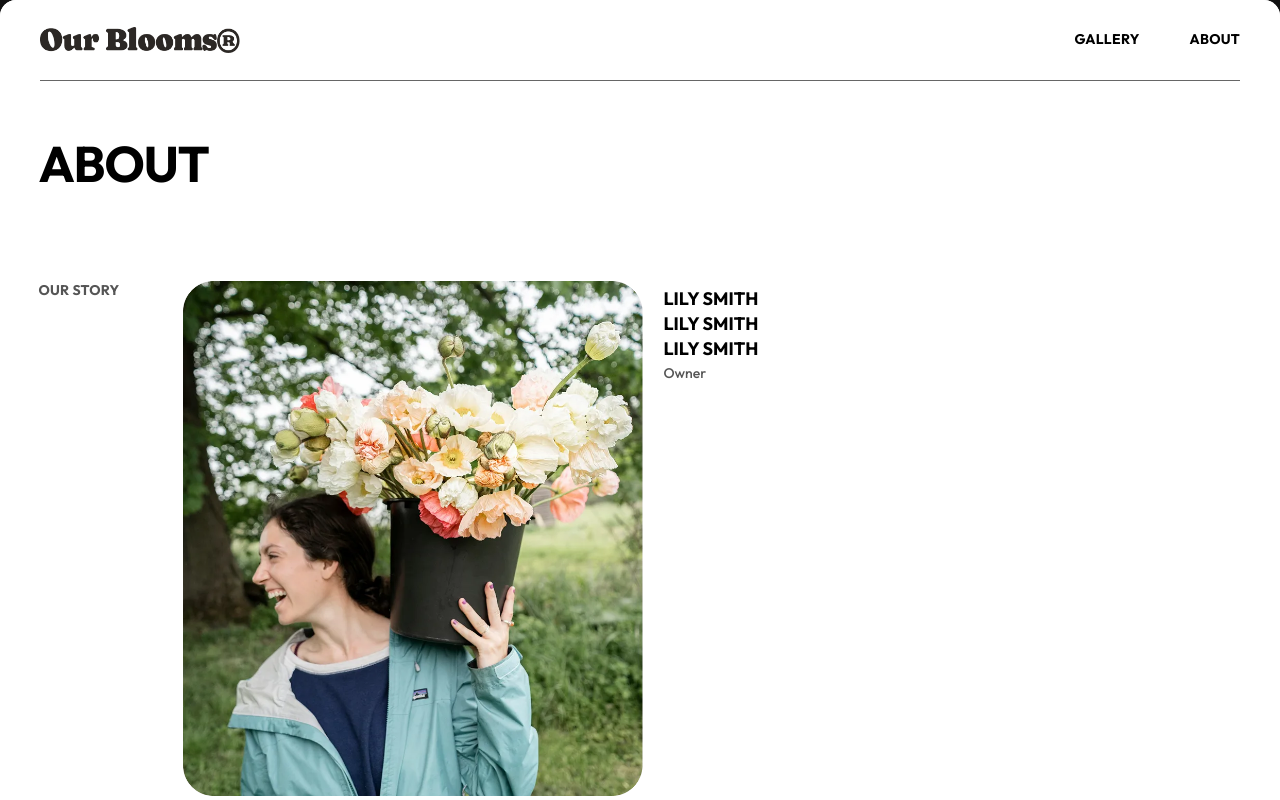
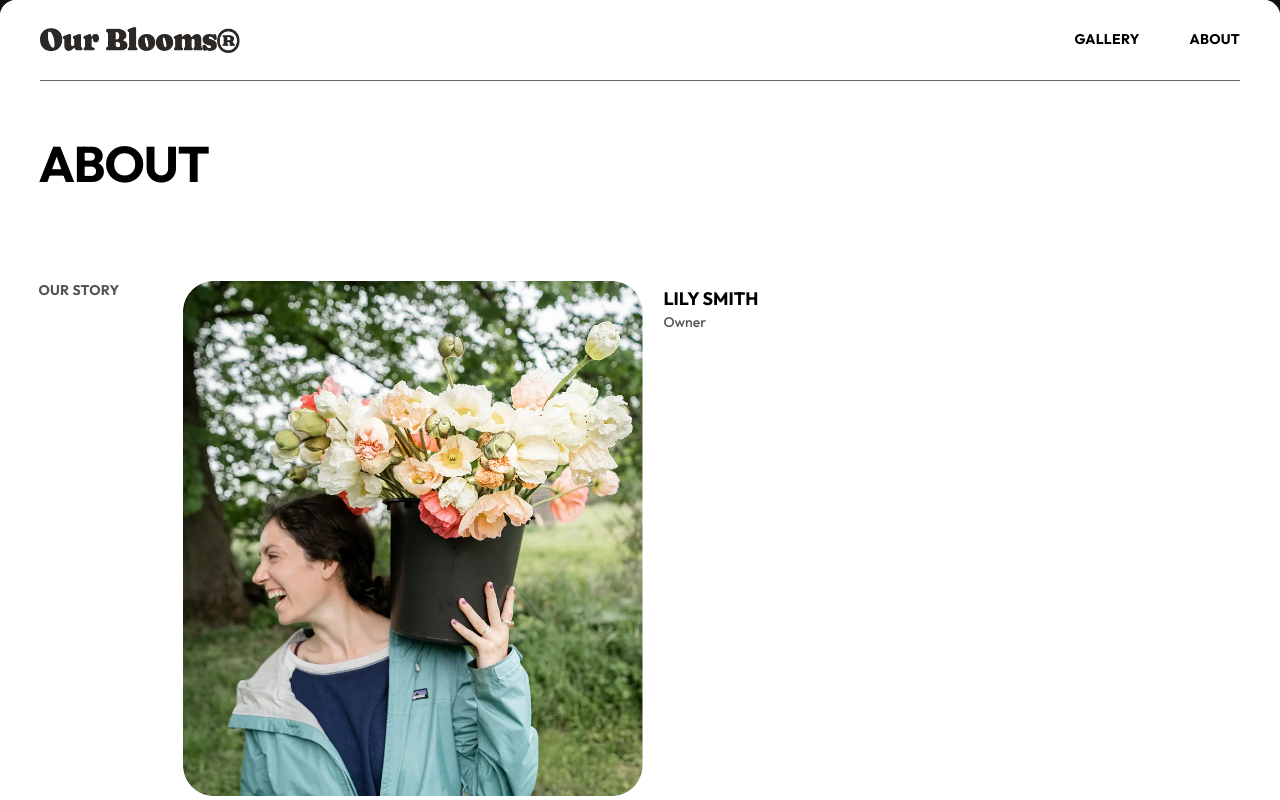
Before and after one commit to NguyenDucAnh20235585/FlowerShop, a React (Vite) app: page /about in a window 1280 px wide. Shown: the top 800 px of the page. Built offline with nearby package versions, Linux system fonts and the light colour scheme; a web font is replaced by a local one.

Commit message:
chore: remove duplicated story intro heading

```diff
--- a/src/Pages/About/StoryIntro.tsx
+++ b/src/Pages/About/StoryIntro.tsx
@@ -66,30 +66,6 @@ export function StoryIntro() {
             >
                 <h2
                     className="
-                        font-outfit
-                        text-[16px]
-                        font-bold
-                        leading-[1.4]
-
-                        tablet:text-[16px]
-                        desktop:text-[18px]
-                    "
-                >
-                    LILY SMITH
-                </h2>
-                <h2
-                    className="
-        font-outfit
-        text-[16px]
-        font-bold
-        leading-[1.4]
-
-        desktop:text-[18px]
-    "
-                >
-                    LILY SMITH
-                </h2><h2
-                    className="
         font-outfit
         text-[16px]
         font-bold
```
